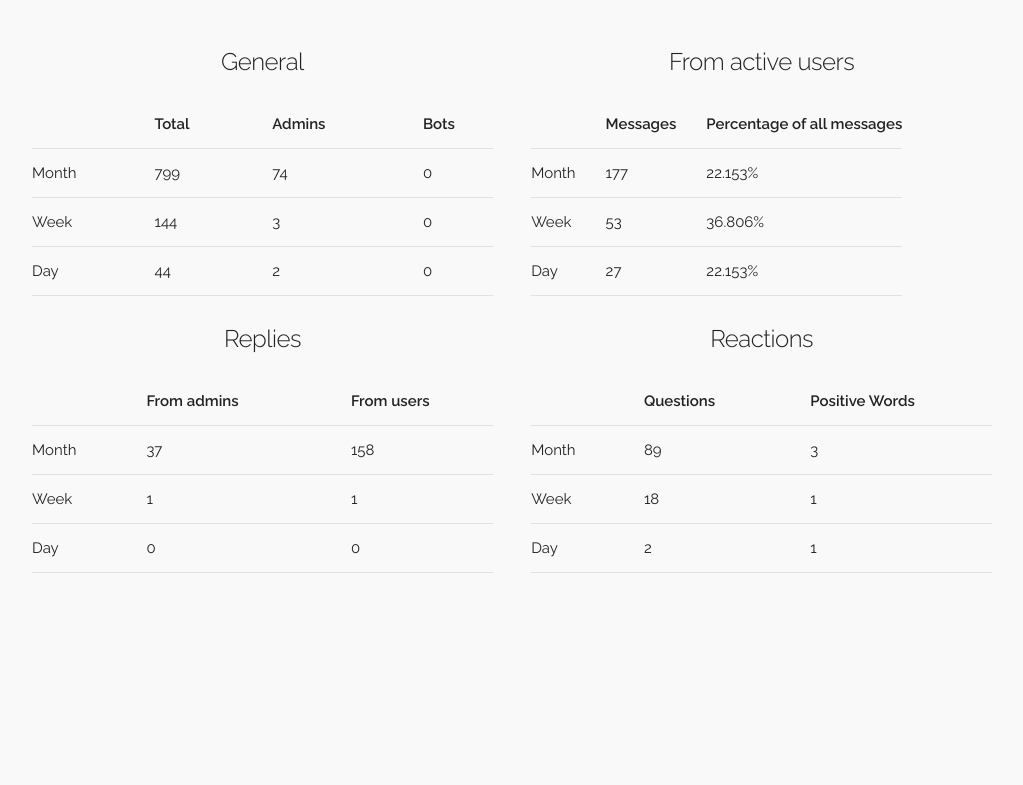
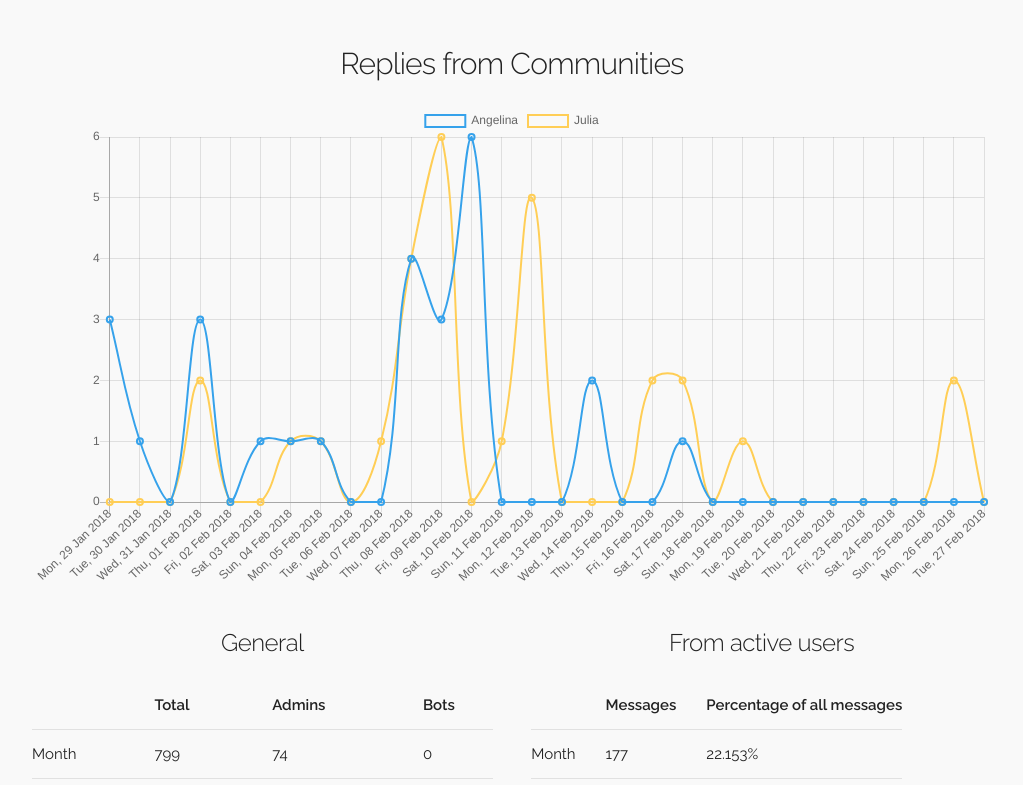
Before and after one commit to RomanBorodatov/chat-stats, a website: page src/index.html in a window 1280 px wide. Shown: the part 3240-4025 px from the top of the page, without its empty margins (128-1151 px from the left). Before the commit the page ends 3918 px from the top, so only its background shows below. Drawn offline with nearby package versions, Linux system fonts and the light colour scheme.

Commit message:
Fifth chart added

```diff
--- /dev/null
+++ b/src/comm_all_replies.json
@@ -0,0 +1,63 @@
+{"Angelina":{
+    "Tue, 27 Feb 2018": 0,
+    "Mon, 26 Feb 2018": 0,
+    "Sun, 25 Feb 2018": 0,
+    "Sat, 24 Feb 2018": 0,
+    "Fri, 23 Feb 2018": 0,
+    "Thu, 22 Feb 2018": 0,
+    "Wed, 21 Feb 2018": 0,
+    "Tue, 20 Feb 2018": 0,
+    "Mon, 19 Feb 2018": 0,
+    "Sun, 18 Feb 2018": 0,
+    "Sat, 17 Feb 2018": 1,
+    "Fri, 16 Feb 2018": 0,
+    "Thu, 15 Feb 2018": 0,
+    "Wed, 14 Feb 2018": 2,
+    "Tue, 13 Feb 2018": 0,
+    "Mon, 12 Feb 2018": 0,
+    "Sun, 11 Feb 2018": 0,
+    "Sat, 10 Feb 2018": 6,
+    "Fri, 09 Feb 2018": 3,
+    "Thu, 08 Feb 2018": 4,
+    "Wed, 07 Feb 2018": 0,
+    "Tue, 06 Feb 2018": 0,
+    "Mon, 05 Feb 2018": 1,
+    "Sun, 04 Feb 2018": 1,
+    "Sat, 03 Feb 2018": 1,
+    "Fri, 02 Feb 2018": 0,
+    "Thu, 01 Feb 2018": 3,
+    "Wed, 31 Jan 2018": 0,
+    "Tue, 30 Jan 2018": 1,
+    "Mon, 29 Jan 2018": 3
+},"Julia":{
+    "Tue, 27 Feb 2018": 0,
+    "Mon, 26 Feb 2018": 2,
+    "Sun, 25 Feb 2018": 0,
+    "Sat, 24 Feb 2018": 0,
+    "Fri, 23 Feb 2018": 0,
+    "Thu, 22 Feb 2018": 0,
+    "Wed, 21 Feb 2018": 0,
+    "Tue, 20 Feb 2018": 0,
+    "Mon, 19 Feb 2018": 1,
+    "Sun, 18 Feb 2018": 0,
+    "Sat, 17 Feb 2018": 2,
+    "Fri, 16 Feb 2018": 2,
+    "Thu, 15 Feb 2018": 0,
+    "Wed, 14 Feb 2018": 0,
+    "Tue, 13 Feb 2018": 0,
+    "Mon, 12 Feb 2018": 5,
+    "Sun, 11 Feb 2018": 1,
+    "Sat, 10 Feb 2018": 0,
+    "Fri, 09 Feb 2018": 6,
+    "Thu, 08 Feb 2018": 4,
+    "Wed, 07 Feb 2018": 1,
+    "Tue, 06 Feb 2018": 0,
+    "Mon, 05 Feb 2018": 1,
+    "Sun, 04 Feb 2018": 1,
+    "Sat, 03 Feb 2018": 0,
+    "Fri, 02 Feb 2018": 0,
+    "Thu, 01 Feb 2018": 2,
+    "Wed, 31 Jan 2018": 0,
+    "Tue, 30 Jan 2018": 0,
+    "Mon, 29 Jan 2018": 0
+}}
--- a/src/index.html
+++ b/src/index.html
@@ -92,6 +92,10 @@
 				<div class="twelve columns chart">
 					<h4 class="chart-title">Messages from Communities</h4>
 					<canvas id="fourthChart"></canvas>
+				</div>
+				<div class="twelve columns chart">
+					<h4 class="chart-title">Replies from Communities</h4>
+					<canvas id="fifthChart"></canvas>
 				</div>
 			</div>
 			<div class="row">
--- a/src/scripts/communs.js
+++ b/src/scripts/communs.js
@@ -27,7 +27,7 @@
 				data: Object.values(result[key]).reverse(),
 				backgroundColor: backgroundColors[counter],
 				borderColor: borderColors[counter],
-				borderWidth: 1,
+				borderWidth: 2,
 			});
 			counter++;
 		};
@@ -43,3 +43,50 @@
 			}
 		});
 	});
+
+
+fetch('comm_all_replies.json')
+	.then(function(resp) { return resp.json(); })
+	.then(function(result) {
+		ctx = document.getElementById('fifthChart');
+		data = Object.values(result);
+		labels = Object.keys(data[0]).reverse();
+		datasets = [];
+		backgroundColors = [
+            'rgba(54, 162, 235, 0)',
+            'rgba(255, 206, 86, 0)',
+            'rgba(75, 192, 192, 0)',
+            'rgba(153, 102, 255, 0)',
+        	'rgba(255, 159, 64, 0)'
+        ];
+		borderColors = [
+            'rgba(54, 162, 235, 1)',
+            'rgba(255, 206, 86, 1)',
+            'rgba(75, 192, 192, 1)',
+            'rgba(153, 102, 255, 1)',
+            'rgba(255, 159, 64, 1)'
+		];
+		counter = 0;
+
+		for (key in result) {
+			datasets.push({
+				label: key,
+				data: Object.values(result[key]).reverse(),
+				backgroundColor: backgroundColors[counter],
+				borderColor: borderColors[counter],
+				borderWidth: 2,
+			});
+			counter++;
+		};
+
+		new Chart(ctx, {
+			type: 'line',
+			data: {
+				labels: labels,
+				datasets: datasets,
+			},
+			options: {
+				responsive: true,
+			}
+		});
+	});
```
